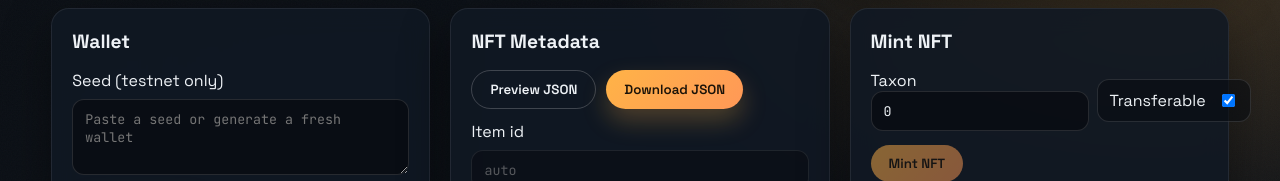
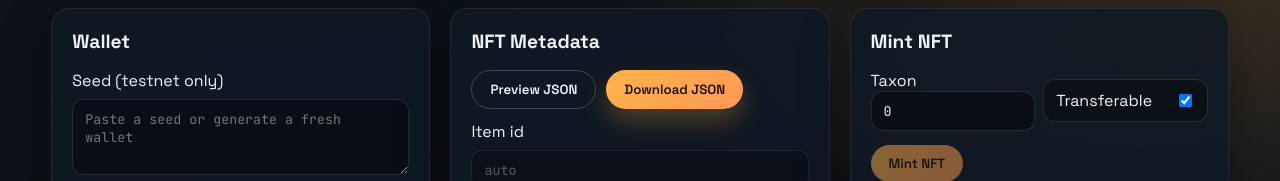
Before and after one commit to AokumiV2/IIM, a website: page apps/web/index.html in a window 1280 px wide. Shown: the part 346-527 px from the top of the page. Drawn offline with Linux system fonts and the light colour scheme.

Commit message:
Amelioration UX

```diff
--- a/apps/web/styles.css
+++ b/apps/web/styles.css
@@ -179,6 +179,10 @@ h1 {
   align-items: center;
 }
 
+.field.two-col > * {
+  min-width: 0;
+}
+
 input,
 textarea,
 select {
@@ -189,6 +193,19 @@ select {
   border-radius: 12px;
   padding: 10px 12px;
   outline: none;
+}
+
+input[type="text"],
+input[type="number"],
+input[type="date"],
+input[type="password"],
+input[type="url"],
+input[type="email"],
+textarea,
+select {
+  width: 100%;
+  min-width: 0;
+  max-width: 100%;
 }
 
 input:focus,
```
